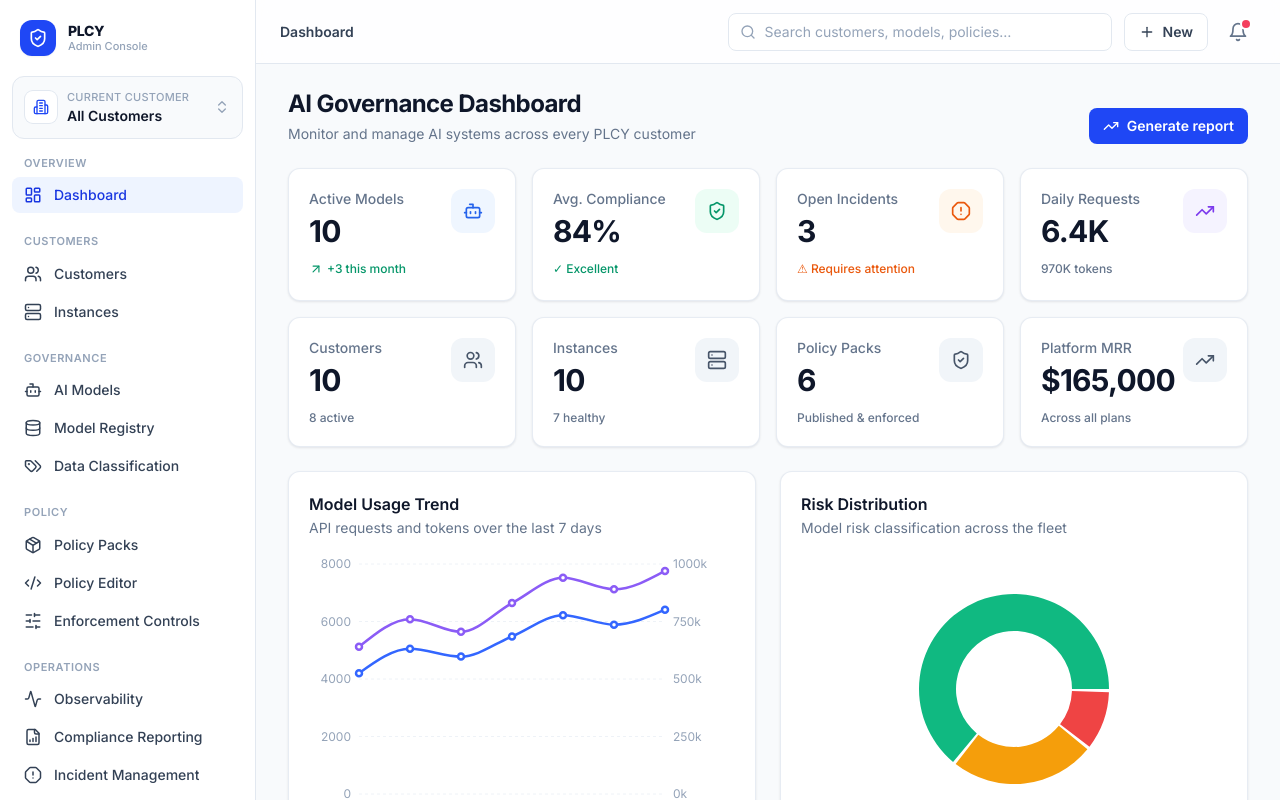
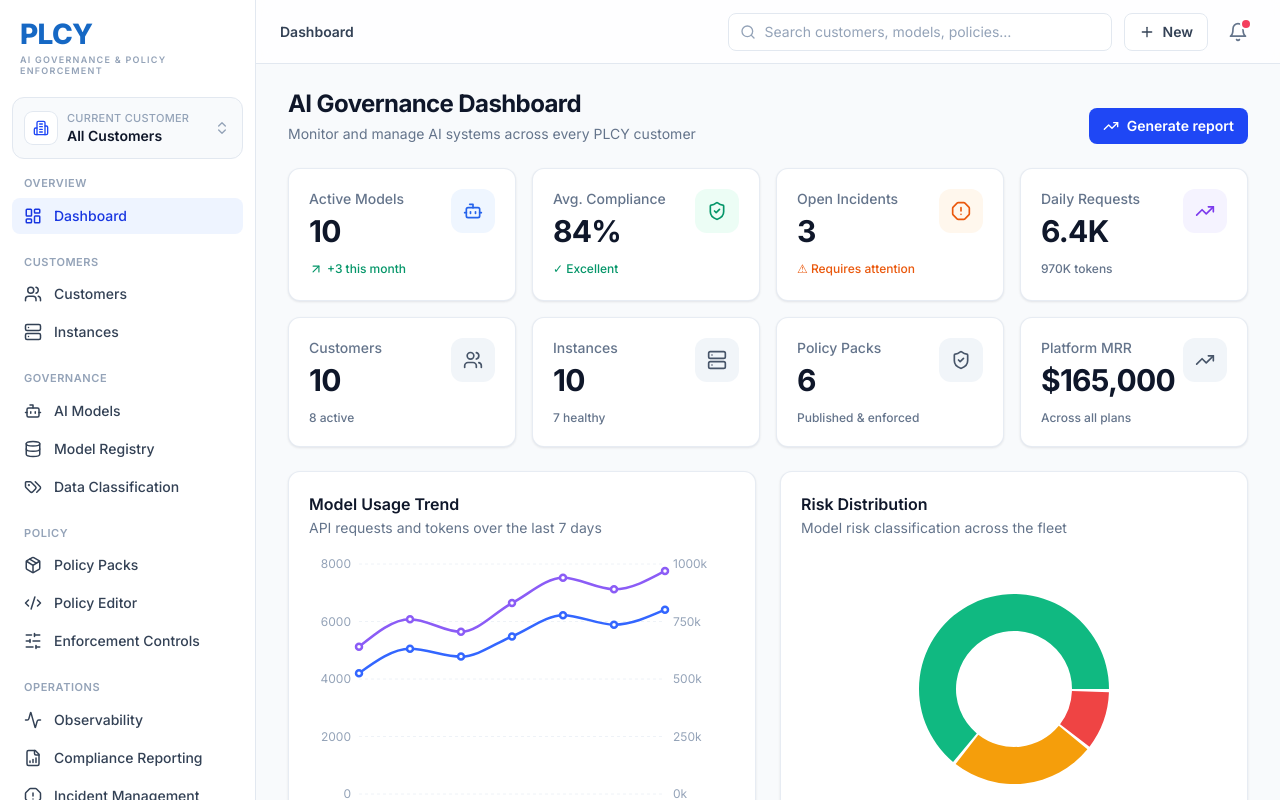
Before and after one commit to jantikadjian-crypto/plcy_admin_console, a React (Vite) app: page / in a window 1280 px wide. Shown: the top 800 px of the page. Built offline with nearby package versions, Linux system fonts and the light colour scheme.

Commit message:
Add PLCY wordmark logo to sidebar top-left
Replace the shield mark with the PLCY brand wordmark (brand blue) and the
AI Governance & Policy Enforcement tagline.

Co-Authored-By: Claude Opus 4.8 <noreply@anthropic.com>
Claude-Session: https://claude.ai/code/session_01HKs3uNPwHqeyfAM7NCVZba

```diff
--- a/src/components/Sidebar.tsx
+++ b/src/components/Sidebar.tsx
@@ -2,7 +2,7 @@ import { useState } from 'react'
 import { NavLink } from 'react-router-dom'
 import { clsx } from 'clsx'
 import { ChevronsUpDown, Building2, X, Check } from 'lucide-react'
-import { navGroups, ShieldCheck } from '@/config/navigation'
+import { navGroups } from '@/config/navigation'
 import { currentUser, effectiveRoleById } from '@/data/roles'
 import { customers } from '@/data/mock'
 import { useCustomerScope, ALL } from '@/context/CustomerScope'
@@ -74,17 +74,17 @@ export default function Sidebar({
         )}
       >
         {/* Brand */}
-        <div className="flex items-center justify-between gap-2 px-5 py-5">
-          <div className="flex items-center gap-3">
-            <div className="flex h-9 w-9 items-center justify-center rounded-xl bg-brand-600 text-white shadow-sm">
-              <ShieldCheck className="h-5 w-5" />
+        <div className="flex items-start justify-between gap-2 px-5 py-5">
+          <div>
+            <div
+              className="text-[28px] font-extrabold leading-none tracking-tight text-[#1668c4]"
+              aria-label="PLCY"
+            >
+              PLCY
             </div>
-            <div>
-              <p className="text-sm font-extrabold leading-tight tracking-tight text-ink-900">
-                PLCY
-              </p>
-              <p className="text-[11px] font-medium leading-tight text-ink-400">Admin Console</p>
-            </div>
+            <p className="mt-1.5 text-[9px] font-semibold uppercase leading-tight tracking-[0.14em] text-ink-400">
+              AI Governance &amp; Policy Enforcement
+            </p>
           </div>
           <button className="btn-ghost -mr-2 p-1.5 lg:hidden" onClick={onClose} aria-label="Close menu">
             <X className="h-5 w-5" />
```
